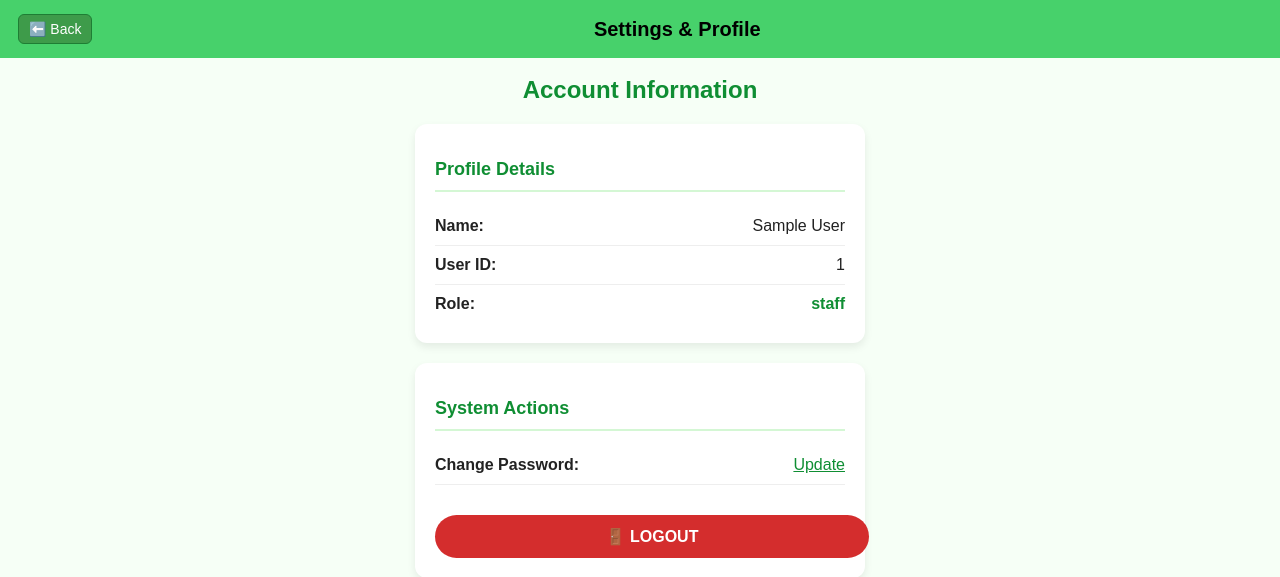
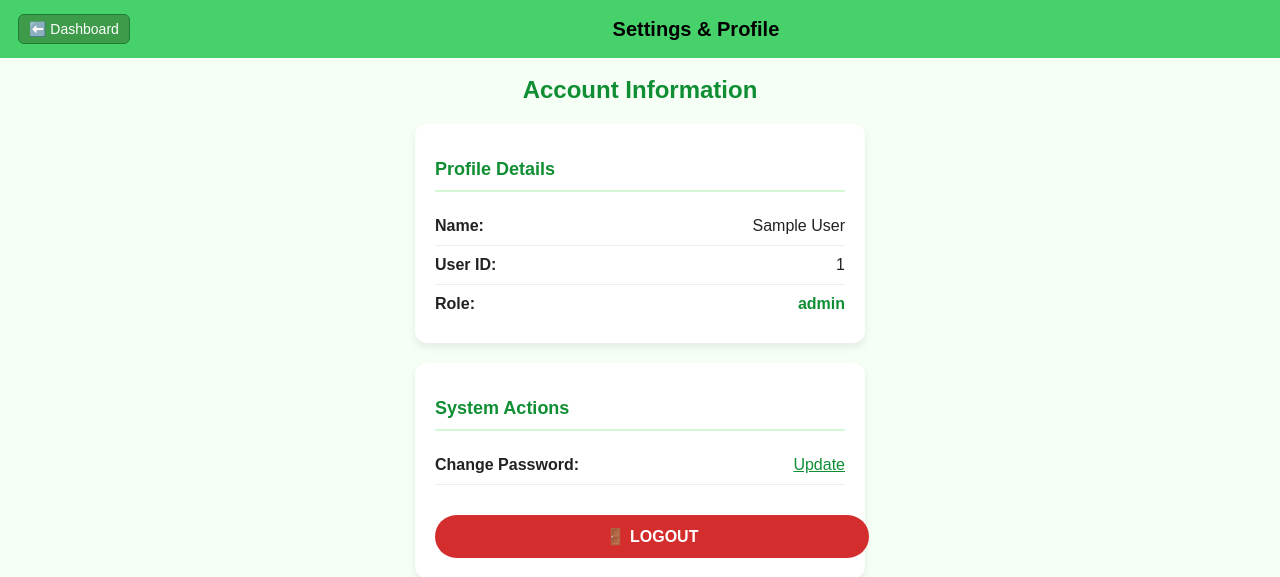
Before and after one commit to bitguybandit/JJRPharmacy_System, a PHP site: page /setting.php in a window 1280 px wide. Shown: the top 577 px of the page. Run offline with PHP 8.4, Linux system fonts and the light colour scheme; the visitor is signed in with stand-in values (Sample User, id 1).

Commit message:
Update setting.php

```diff
--- a/setting.php
+++ b/setting.php
@@ -1,10 +1,11 @@
 <?php
 session_start();
 // Security Check
-if (!isset($_SESSION['userID']) || $_SESSION['role'] != 'staff') {
+if (!isset($_SESSION['userID']) || !in_array($_SESSION['role'], ['admin', 'staff'])) {
     header("Location: login.html");
     exit();
 }
+
 
 $firstName = $_SESSION['firstName'] ?? 'Staff';
 $lastName = $_SESSION['lastName'] ?? '';
@@ -80,7 +81,17 @@
 <body>
 
 <header>
-    <a href="staff_dashboard.php" class="header-btn-back">⬅️ Back</a>
+    <?php
+    if (session_status() === PHP_SESSION_NONE) {
+    session_start();
+}
+
+$backLink = ($_SESSION['role'] === 'admin') ? 'admin_dashboard.php' : 'staff_dashboard.php';
+?>
+
+    <!-- Back Button to Dashboard -->
+    <a href="<?php echo $backLink; ?>" class="header-btn-back">⬅️ Dashboard</a>
+
     <span class="header-title">Settings & Profile</span>
     <span></span>
 </header>
@@ -127,7 +138,7 @@
     <a href="medicine_list.php">💊 Medicine</a>
     <a href="staff_list.php">👨‍⚕️ Staff</a>
     <a href="sales_record.php">📈 Sales</a>
-    <a href="settings.php" class="active">⚙️ Settings</a>
+    <a href="setting.php" class="active">⚙️ Settings</a>
 </div>
 
 </body>
```
